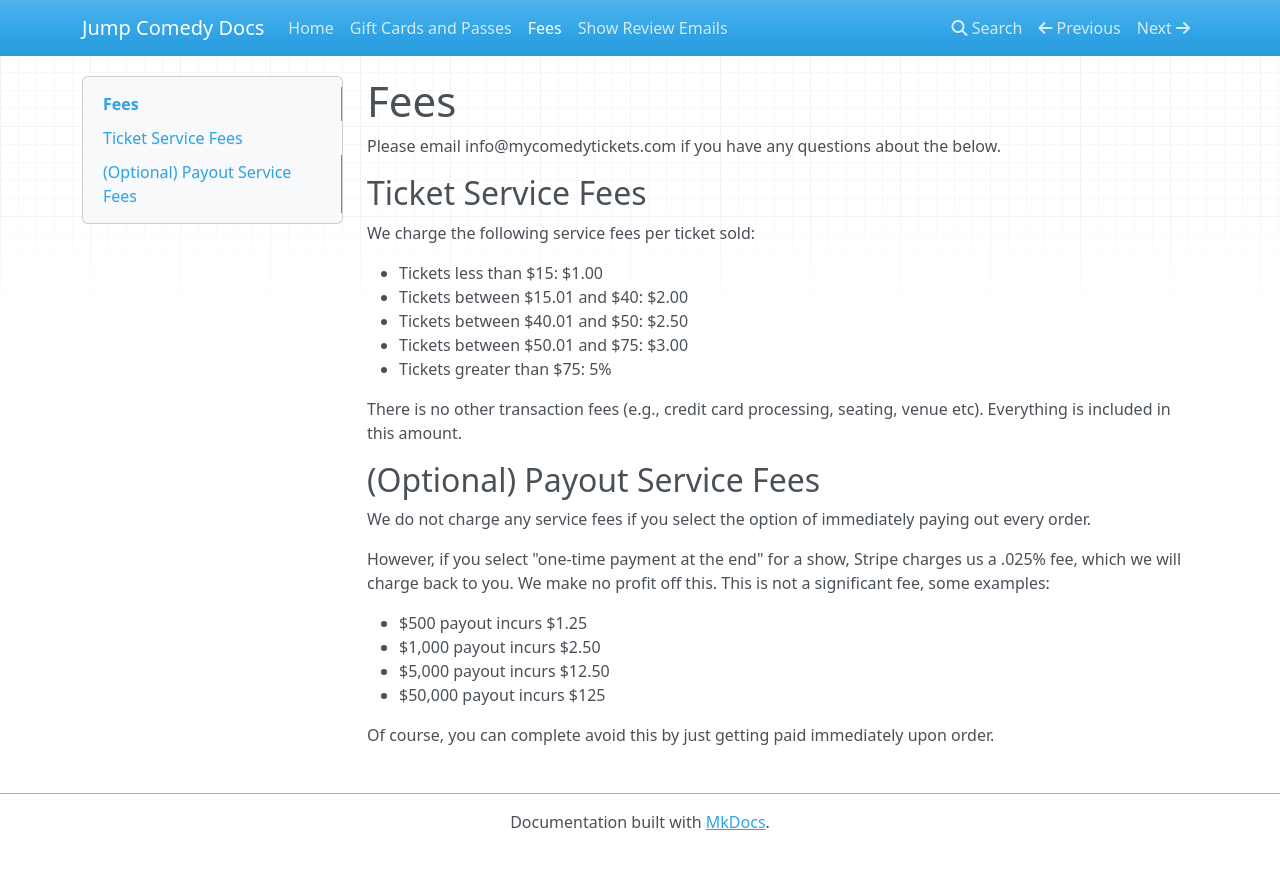
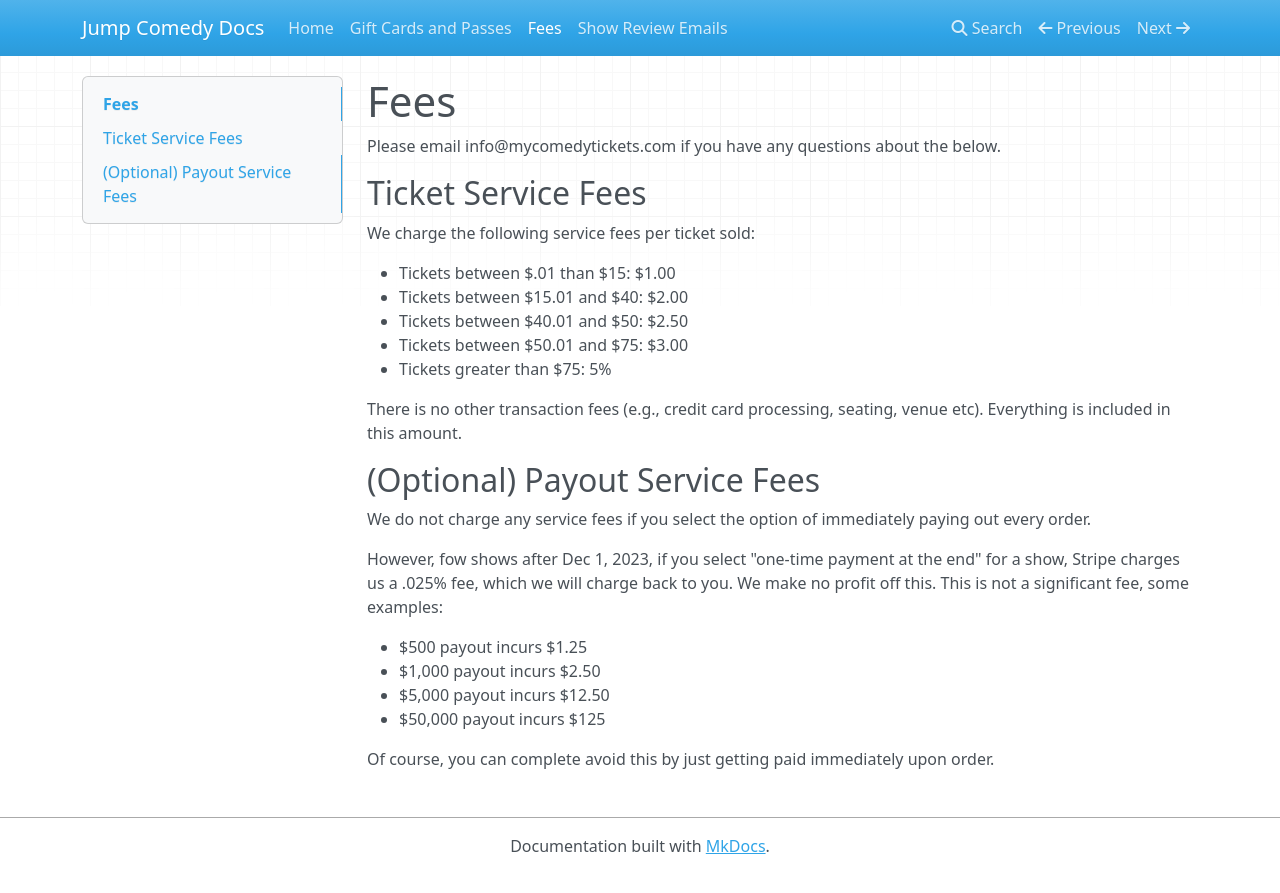
Before and after one commit to Jump-Comedy/jump-comedy-docs, an MkDocs documentation site: the page built from docs/service-fees.md, in a window 1280 px wide. Shown: the top 893 px of the page. Built offline with MkDocs 1.6.1, drawn with Linux system fonts in a browser that asks for light colours; nearby versions of some CDN libraries.

Commit message:
time the payout fees

```diff
--- a/docs/service-fees.md
+++ b/docs/service-fees.md
@@ -6,7 +6,7 @@ Please email info@mycomedytickets.com if you have any questions about the below.
 
 We charge the following service fees per ticket sold:
 
-- Tickets less than $15: $1.00
+- Tickets between $.01 than $15: $1.00
 - Tickets between $15.01 and $40: $2.00
 - Tickets between $40.01 and $50: $2.50
 - Tickets between $50.01 and $75: $3.00
@@ -18,7 +18,7 @@ There is no other transaction fees (e.g., credit card processing, seating, venue
 
 We do not charge any service fees if you select the option of immediately paying out every order.
 
-However, if you select "one-time payment at the end" for a show, Stripe charges us a .025% fee, which we will
+However, fow shows after Dec 1, 2023, if you select "one-time payment at the end" for a show, Stripe charges us a .025% fee, which we will
 charge back to you. We make no profit off this. This is not a significant fee, some examples:
 
 - $500 payout incurs $1.25
```
